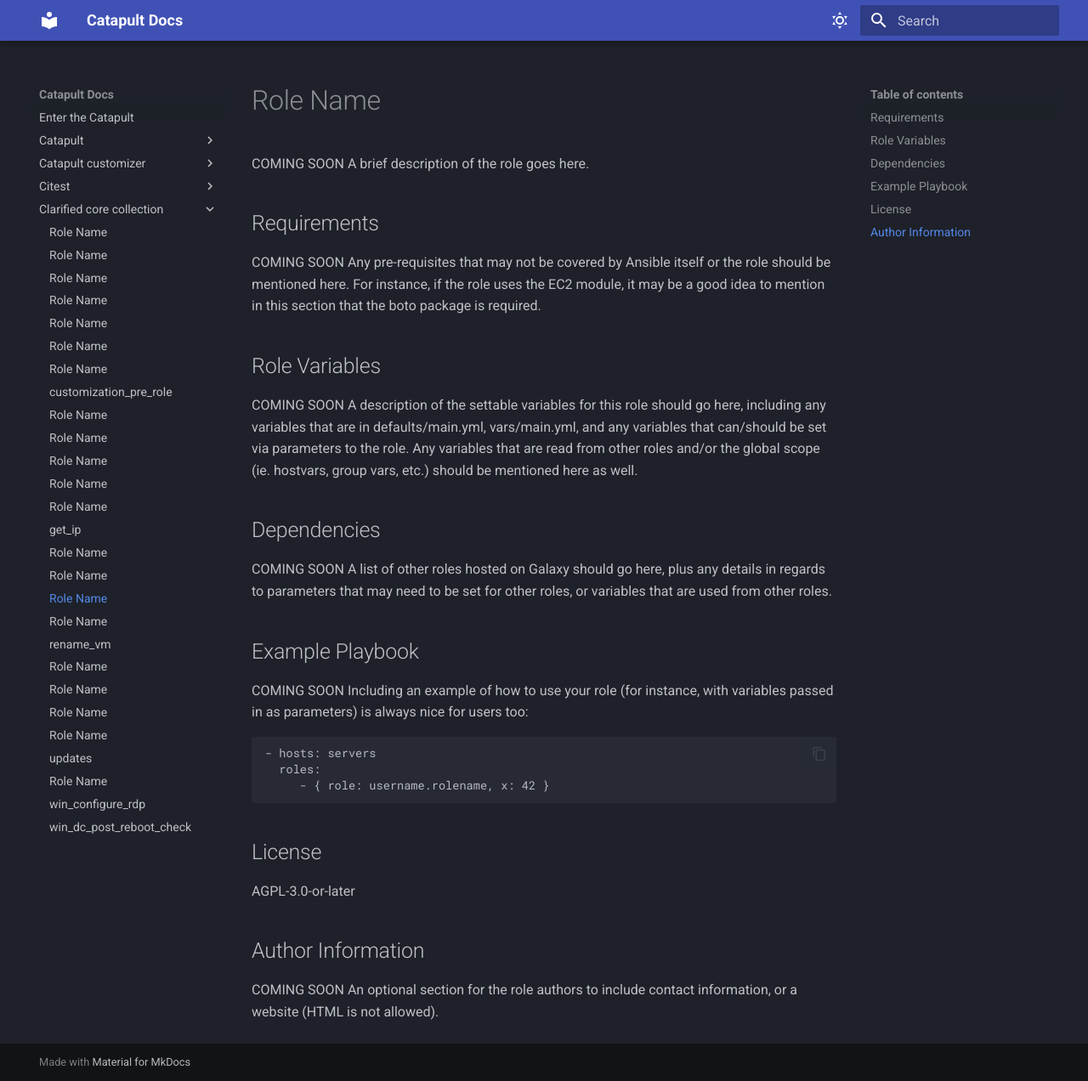
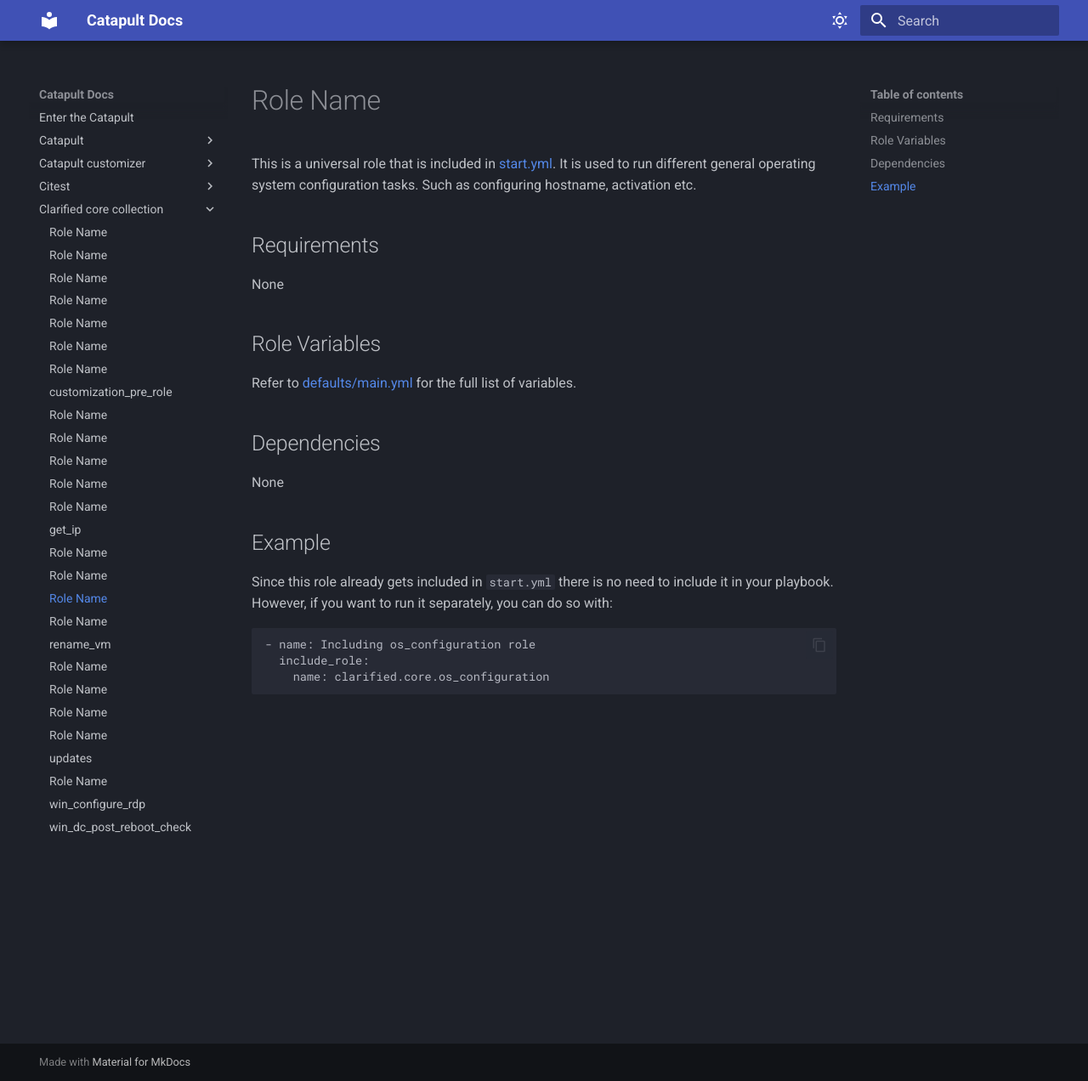
Before and after one commit to ClarifiedSecurity/catapult-docs, an MkDocs documentation site: the page built from docs/clarified-core-collection/os_configuration.md, in a window 1280 px wide and 1272 px high. Shown: the whole window at 85% size. Built offline with MkDocs 1.6.1 and Material for MkDocs 9.7.7, drawn with Linux system fonts in a browser that asks for light colours.

Commit message:
CatapultBot update docs

````diff
--- a/docs/clarified-core-collection/os_configuration.md
+++ b/docs/clarified-core-collection/os_configuration.md
@@ -1,37 +1,25 @@
 # Role Name
 
-COMING SOON
-A brief description of the role goes here.
+This is a universal role that is included in [start.yml](https://github.com/ClarifiedSecurity/catapult/blob/main/defaults/start.yml). It is used to run different general operating system configuration tasks. Such as configuring hostname, activation etc.
 
 ## Requirements
 
-COMING SOON
-Any pre-requisites that may not be covered by Ansible itself or the role should be mentioned here. For instance, if the role uses the EC2 module, it may be a good idea to mention in this section that the boto package is required.
+None
 
 ## Role Variables
 
-COMING SOON
-A description of the settable variables for this role should go here, including any variables that are in defaults/main.yml, vars/main.yml, and any variables that can/should be set via parameters to the role. Any variables that are read from other roles and/or the global scope (ie. hostvars, group vars, etc.) should be mentioned here as well.
+Refer to [defaults/main.yml](https://github.com/ClarifiedSecurity/clarified.core/blob/main/clarified/core/roles/os_configuration/defaults/main.yml) for the full list of variables.
 
 ## Dependencies
 
-COMING SOON
-A list of other roles hosted on Galaxy should go here, plus any details in regards to parameters that may need to be set for other roles, or variables that are used from other roles.
+None
 
-## Example Playbook
+## Example
 
-COMING SOON
-Including an example of how to use your role (for instance, with variables passed in as parameters) is always nice for users too:
+Since this role already gets included in `start.yml` there is no need to include it in your playbook. However, if you want to run it separately, you can do so with:
 
-    - hosts: servers
-      roles:
-         - { role: username.rolename, x: 42 }
-
-## License
-
-AGPL-3.0-or-later
-
-## Author Information
-
-COMING SOON
-An optional section for the role authors to include contact information, or a website (HTML is not allowed).
+```yaml
+- name: Including os_configuration role
+  include_role:
+    name: clarified.core.os_configuration
+```
````
